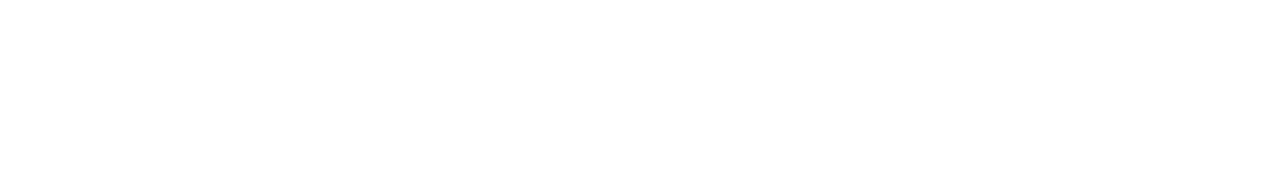
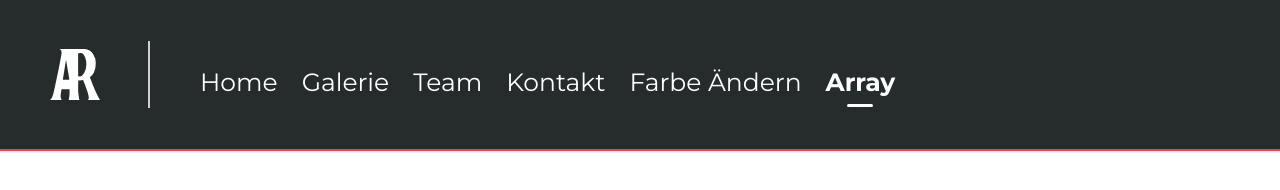
Before and after one commit to zgurus/Modul-288, a plain HTML site: page array.html in a window 1280 px wide. Drawn offline with Linux system fonts and the light colour scheme.

Commit message:
header optimized

```diff
--- a/array.html
+++ b/array.html
@@ -4,3 +4,45 @@
     <link rel="stylesheet" href="main.css" />
     <script src="array.js"></script>
 </head>
+
+<header>
+    <a class="header__home" href="#"><img class="logo" src="./images/logo_w.svg"></a>
+
+
+    <div class="burger-toggle">
+        <span></span>
+        <span></span>
+        <span></span>
+    </div>
+
+
+    <nav>
+        <ul>
+            <li>
+                <a href="index.html">Home</a>
+            </li>
+
+            <li>
+                <a href="gallery.html">Galerie</a>
+            </li>
+
+            <li>
+                <a href="team.html">Team</a>
+            </li>
+
+            <li>
+                <a href="kontakt.html">Kontakt</a>
+            </li>
+            <li>
+                <a href="color.html">Farbe Ändern</a>
+            </li>
+
+            <li class="nav__current">
+                <a href="array.html">Array</a>
+            </li>
+
+        </ul>
+    </nav>
+
+
+</header>
```
Also changed, not shown: color.html (+5 -1 lines), gallery.html (+4 -0 lines), index.html (+3 -0 lines), kontakt.html (+3 -0 lines), team.html (+3 -0 lines).
